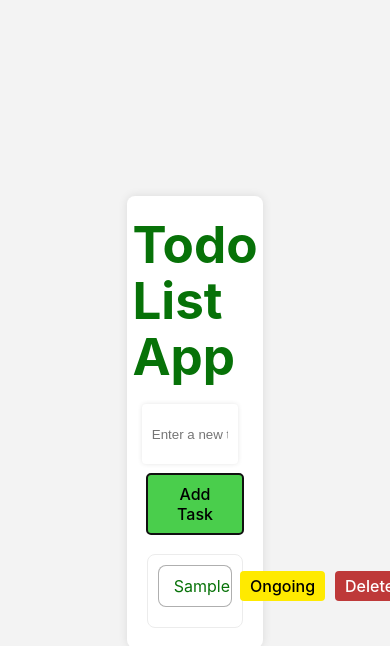
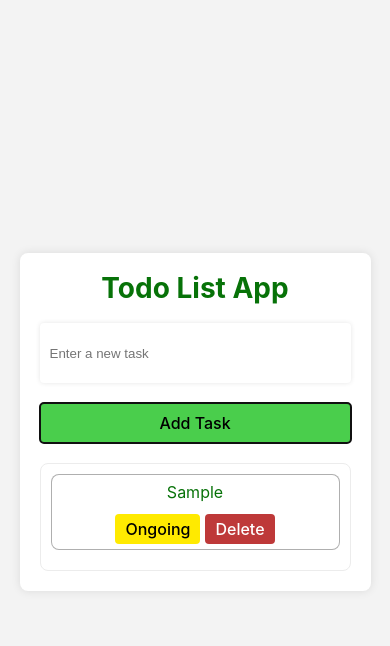
Before and after one commit to pathan-mehedi/module-7-assingment, a React (Vite) app: page / in a window 390 px wide. Both pictures are taken after typing "Sample" into the empty fields and a click on the button "Add Task". Shown: the top 646 px of the page. Built offline with nearby package versions, Linux system fonts and the light colour scheme.

Commit message:
mobile frinedlyo

```diff
--- a/src/TodoApp.scss
+++ b/src/TodoApp.scss
@@ -13,6 +13,15 @@
 
   h1 {
     margin-bottom: 20px;
+    font-size: 42px;
+
+    @media (max-width: 998px) {
+      font-size: 28px;
+    }
+  }
+
+  @media (max-width: 998px) {
+    width: 90vw;
   }
 }
 
@@ -22,6 +31,12 @@ form {
   flex-direction: column;
   gap: 10px;
   width: 100%;
+
+  @media (max-width: 768px) {
+    flex-direction: column;
+    align-items: stretch;
+    gap: 20px;
+  }
 
   input {
     padding: 10px;
@@ -60,6 +75,10 @@ form {
   border-radius: 8px;
   border: 1px solid #ececec;
 
+  @media (max-width: 768px) {
+    width: 100%;
+  }
+
   li {
     display: flex;
     align-items: center;
@@ -69,8 +88,17 @@ form {
     border-radius: 8px;
     padding: 5px 15px;
 
+    @media (max-width: 768px) {
+      flex-direction: column;
+    }
+
     span {
       flex-grow: 1;
+    }
+
+    .btn_wrapper {
+      display: flex;
+      gap: 5px;
     }
 
     .status-btn {
--- a/src/TodoList.jsx
+++ b/src/TodoList.jsx
@@ -133,6 +133,7 @@ const TaskItem = ({ task, onDeleteTask, onToggleTaskStatus }) => {
   return (
     <li className={`task-item ${task.completed ? 'completed' : ''}`}>
       <span>{task.description}</span>
+      <div className="btn_wrapper">
       <button
         className={`status-btn ${task.completed ? 'green' : 'yellow'}`}
         onClick={handleToggleStatus}
@@ -142,6 +143,7 @@ const TaskItem = ({ task, onDeleteTask, onToggleTaskStatus }) => {
       <button className="del-btn" onClick={handleDelete}>
         Delete
       </button>
+      </div>
     </li>
   );
 };
```
